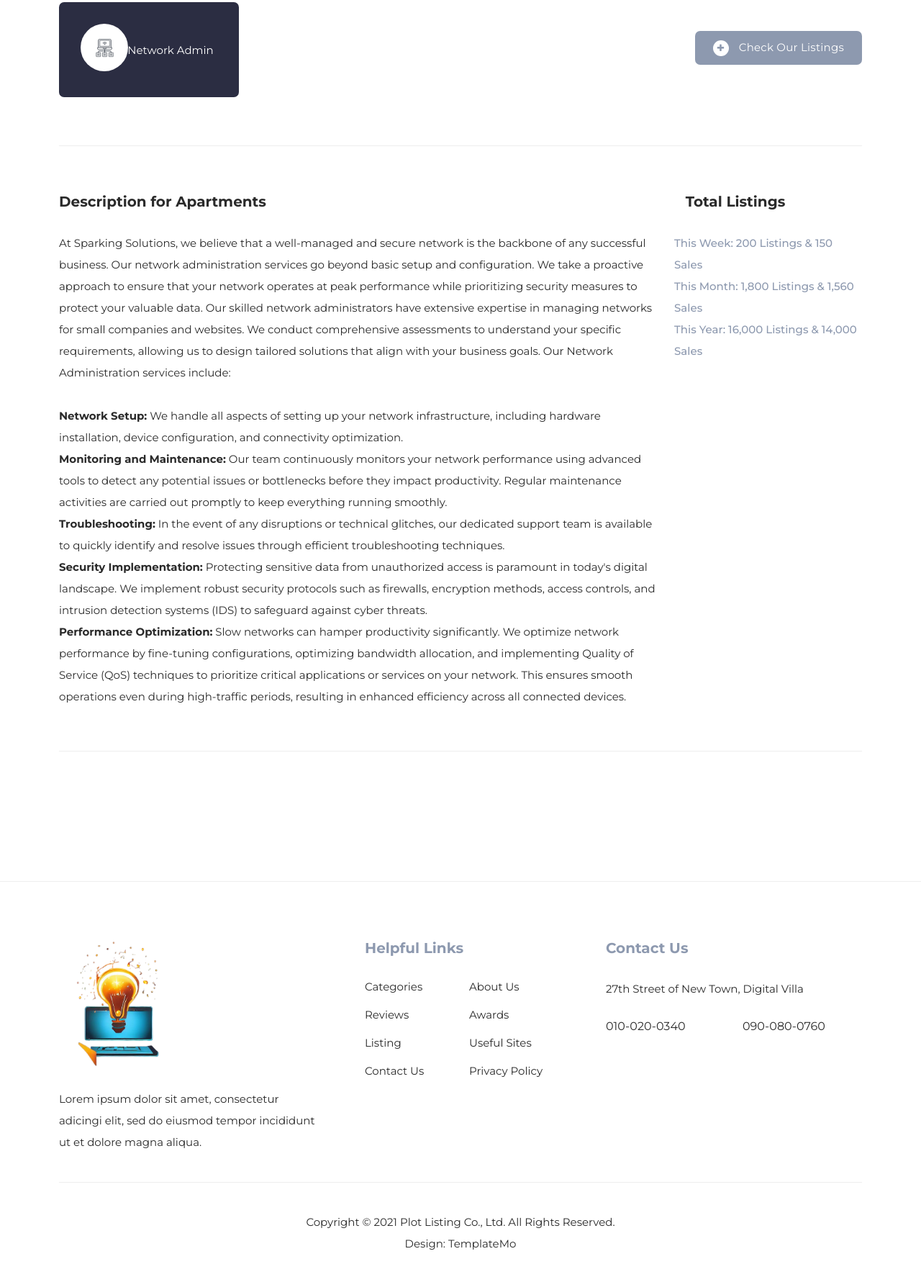
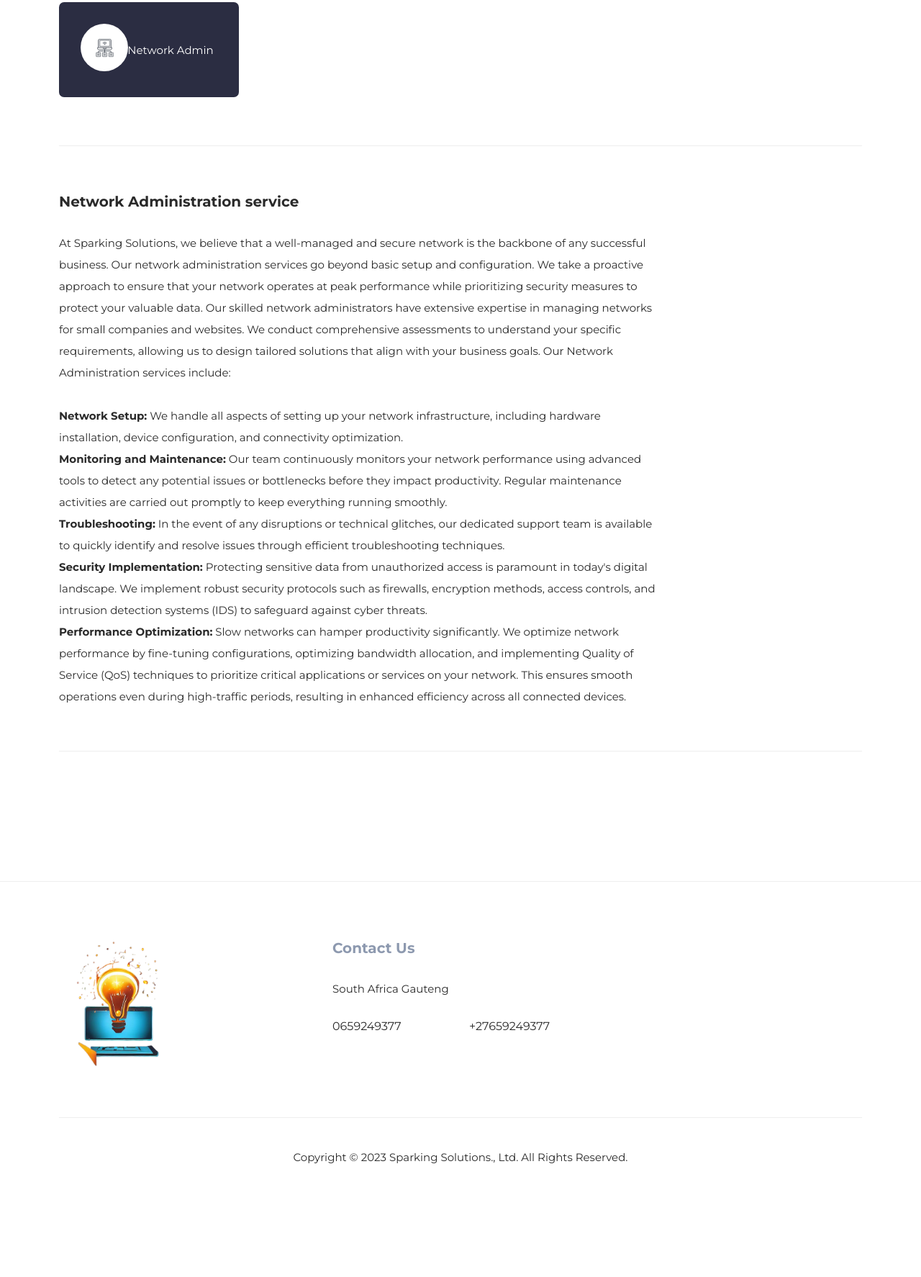
Before and after one commit to MatomeMabitsi/sparksolutions.github.io, a plain HTML site: page services.html in a window 1280 px wide. Shown: the part 732-2506 px from the top of the page at 72% size. After the commit the page ends 2395 px from the top, so only its background shows below. Drawn offline with Linux system fonts and the light colour scheme.

Commit message:
Update services.html

```diff
--- a/services.html
+++ b/services.html
@@ -146,11 +146,6 @@ https://templatemo.com/tm-564-plot-listing
                                       <span class="icon"><img src="assets/images/search-icon-01.png" alt=""><h4> Network Admin</h4></span>
                                     </div>
                                   </div>
-                                  <div class="col-lg-6">
-                                    <div class="main-white-button">
-                                      <a href="#"><i class="fa fa-plus"></i> Check Our Listings</a>
-                                    </div>
-                                  </div>
                                 </div>
                               </div>
                             </div>
@@ -158,7 +153,7 @@ https://templatemo.com/tm-564-plot-listing
                               <div class="description">
                                 <div class="row">
                                   <div class="col-lg-9">
-                                    <h4>Description for Apartments</h4>
+                                    <h4>Network Administration service</h4>
                                     <p>At Sparking Solutions, we believe that a well-managed and secure network is the backbone of any successful business. Our network administration services go beyond basic setup and configuration.
                                       We take a proactive approach to ensure that your network operates at peak performance while prioritizing security measures to protect your valuable data.
                                       Our skilled network administrators have extensive expertise in managing networks for small companies and websites. We conduct comprehensive assessments to understand your specific requirements,
@@ -172,12 +167,7 @@ https://templatemo.com/tm-564-plot-listing
                                       <br><b>  Performance Optimization:</b> Slow networks can hamper productivity significantly. We optimize network performance by fine-tuning configurations, optimizing bandwidth allocation, and implementing Quality of Service (QoS) techniques to prioritize critical applications or services on your
                                       network. This ensures smooth operations even during high-traffic periods, resulting in enhanced efficiency across all connected devices.</p>
                                   </div>
-                                  <div class="col-lg-3">
-                                    <div class="text-icon">
-                                      <h4><img src="assets/images/listing-icon-heading.png" alt=""> Total Listings</h4>
-                                    </div>
-                                    <span class="list-item">This Week: 200 Listings &amp; 150 Sales<br>This Month: 1,800 Listings &amp; 1,560 Sales<br>This Year: 16,000 Listings &amp; 14,000 Sales</span>
-                                  </div>
+
                                 </div>
                               </div>
                             </div>
@@ -355,65 +345,42 @@ https://templatemo.com/tm-564-plot-listing
     </div>
   </div>
 
+  <!-- Footer starts here -->
   <footer>
     <div class="container">
       <div class="row">
         <div class="col-lg-4">
           <div class="about">
             <div class="logo">
-              <img src="assets/images/black-logo.png" alt="">
+              <img src="assets/images/black-logo.png" alt="Plot Listing">
             </div>
-            <p>Lorem ipsum dolor sit amet, consectetur adicingi elit, sed do eiusmod tempor incididunt ut et dolore magna aliqua.</p>
-          </div>
-        </div>
-        <div class="col-lg-4">
-          <div class="helpful-links">
-            <h4>Helpful Links</h4>
-            <div class="row">
-              <div class="col-lg-6">
-                <ul>
-                  <li><a href="#">Categories</a></li>
-                  <li><a href="#">Reviews</a></li>
-                  <li><a href="#">Listing</a></li>
-                  <li><a href="#">Contact Us</a></li>
-                </ul>
-              </div>
-              <div class="col-lg-6">
-                <ul>
-                  <li><a href="#">About Us</a></li>
-                  <li><a href="#">Awards</a></li>
-                  <li><a href="#">Useful Sites</a></li>
-                  <li><a href="#">Privacy Policy</a></li>
-                </ul>
-              </div>
             </div>
-          </div>
         </div>
         <div class="col-lg-4">
           <div class="contact-us">
             <h4>Contact Us</h4>
-            <p>27th Street of New Town, Digital Villa</p>
+            <p>South Africa Gauteng</p>
             <div class="row">
               <div class="col-lg-6">
-                <a href="#">010-020-0340</a>
+                <a href="#">0659249377</a>
               </div>
               <div class="col-lg-6">
-                <a href="#">090-080-0760</a>
+                <a href="https://wa.me/+27659249377">+27659249377</a>
               </div>
             </div>
           </div>
         </div>
         <div class="col-lg-12">
           <div class="sub-footer">
-            <p>Copyright © 2021 Plot Listing Co., Ltd. All Rights Reserved.
+            <p>Copyright © 2023 Sparking Solutions., Ltd. All Rights Reserved.
             <br>
-			Design: <a rel="nofollow" href="https://templatemo.com" title="CSS Templates">TemplateMo</a></p>
+
           </div>
         </div>
       </div>
     </div>
   </footer>
-
+<!-- footer ends here -->
 
   <!-- Scripts -->
   <script src="vendor/jquery/jquery.min.js"></script>
@@ -423,6 +390,19 @@ https://templatemo.com/tm-564-plot-listing
   <script src="assets/js/imagesloaded.js"></script>
   <script src="assets/js/custom.js"></script>
 
+  <!-- Start of Tawk.to Script-->
+<script type="text/javascript">
+  var Tawk_API=Tawk_API||{}, Tawk_LoadStart=new Date();
+  (function(){
+  var s1=document.createElement("script"),s0=document.getElementsByTagName("script")[0];
+  s1.async=true;
+  s1.src='https://embed.tawk.to/64bf9452cc26a871b02b1477/1h665mpnn';
+  s1.charset='UTF-8';
+  s1.setAttribute('crossorigin','*');
+  s0.parentNode.insertBefore(s1,s0);
+  })();
+  </script>
+  <!--End of Tawk.to Script  -->
 </body>
 
 </html>
```
